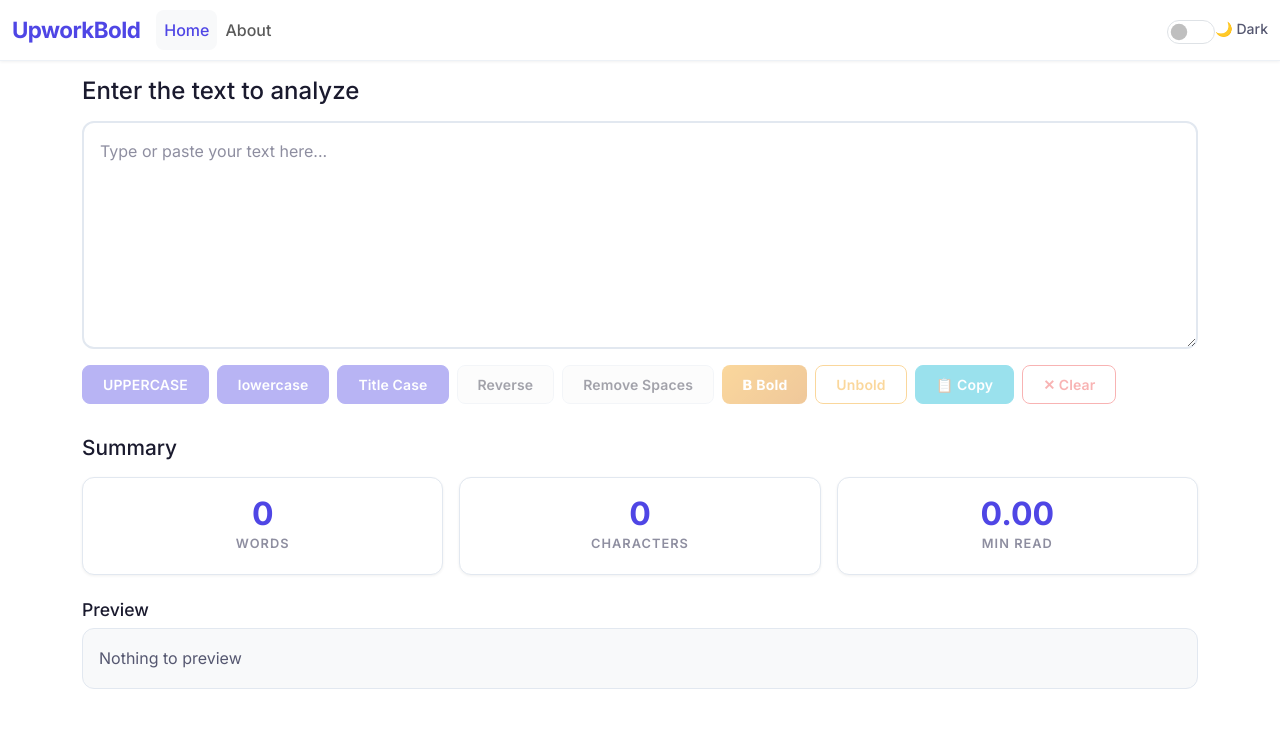
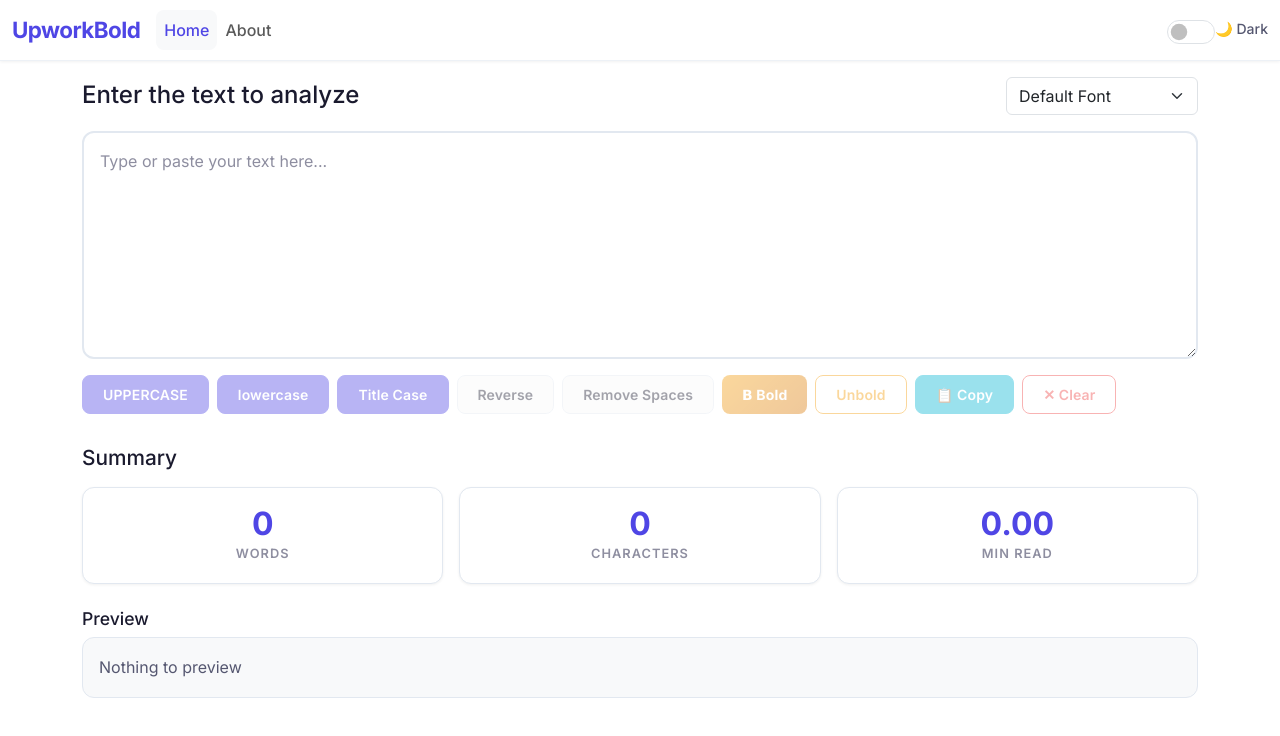
Before and after one commit to muhammadAzeem0x000/ReactApp_textUtils, a React (Create React App) app: page / in a window 1280 px wide. Shown: the top 736 px of the page. Built offline with nearby package versions, Linux system fonts and the light colour scheme; the HTML template or start-up script is replaced by a standard one.

Commit message:
Add fonts dropdown

```diff
--- a/src/components/TextForm.js
+++ b/src/components/TextForm.js
@@ -4,6 +4,7 @@
 
 export default function TextForm({ heading }) {
   const [text, setText] = useState('');
+  const [fontFamily, setFontFamily] = useState('inherit');
   const { showAlert } = useTheme();
 
   const wordCount = useMemo(() => countWords(text), [text]);
@@ -62,10 +63,35 @@
 
   const isDisabled = text.length === 0;
 
+  const fontOptions = [
+    { label: 'Default Font', value: 'inherit' },
+    { label: 'Arial', value: 'Arial, sans-serif' },
+    { label: 'Times New Roman', value: '"Times New Roman", Times, serif' },
+    { label: 'Courier New', value: '"Courier New", Courier, monospace' },
+    { label: 'Verdana', value: 'Verdana, Geneva, sans-serif' },
+    { label: 'Georgia', value: 'Georgia, serif' },
+    { label: 'Trebuchet MS', value: '"Trebuchet MS", Helvetica, sans-serif' },
+    { label: 'Impact', value: 'Impact, Charcoal, sans-serif' }
+  ];
+
   return (
     <>
       <div className="text-form-container">
-        <h1 className="text-form-heading">{heading}</h1>
+        <div className="d-flex justify-content-between align-items-center mb-3 flex-wrap gap-3">
+          <h1 className="text-form-heading mb-0">{heading}</h1>
+          <select
+            className="form-select"
+            style={{ width: 'auto', minWidth: '150px', cursor: 'pointer' }}
+            value={fontFamily}
+            onChange={(e) => setFontFamily(e.target.value)}
+          >
+            {fontOptions.map((font) => (
+              <option key={font.value} value={font.value} style={{ fontFamily: font.value }}>
+                {font.label}
+              </option>
+            ))}
+          </select>
+        </div>
         <div className="mb-3">
           <textarea
             className="form-control text-area"
@@ -73,6 +99,7 @@
             onChange={handleChange}
             id="myBox"
             rows="8"
+            style={{ fontFamily }}
             placeholder="Type or paste your text here..."
           />
         </div>
@@ -125,7 +152,7 @@
           </div>
         </div>
         <h3>Preview</h3>
-        <p className="text-preview">{text.length > 0 ? text : 'Nothing to preview'}</p>
+        <p className="text-preview" style={{ fontFamily }}>{text.length > 0 ? text : 'Nothing to preview'}</p>
       </div>
     </>
   );
```
